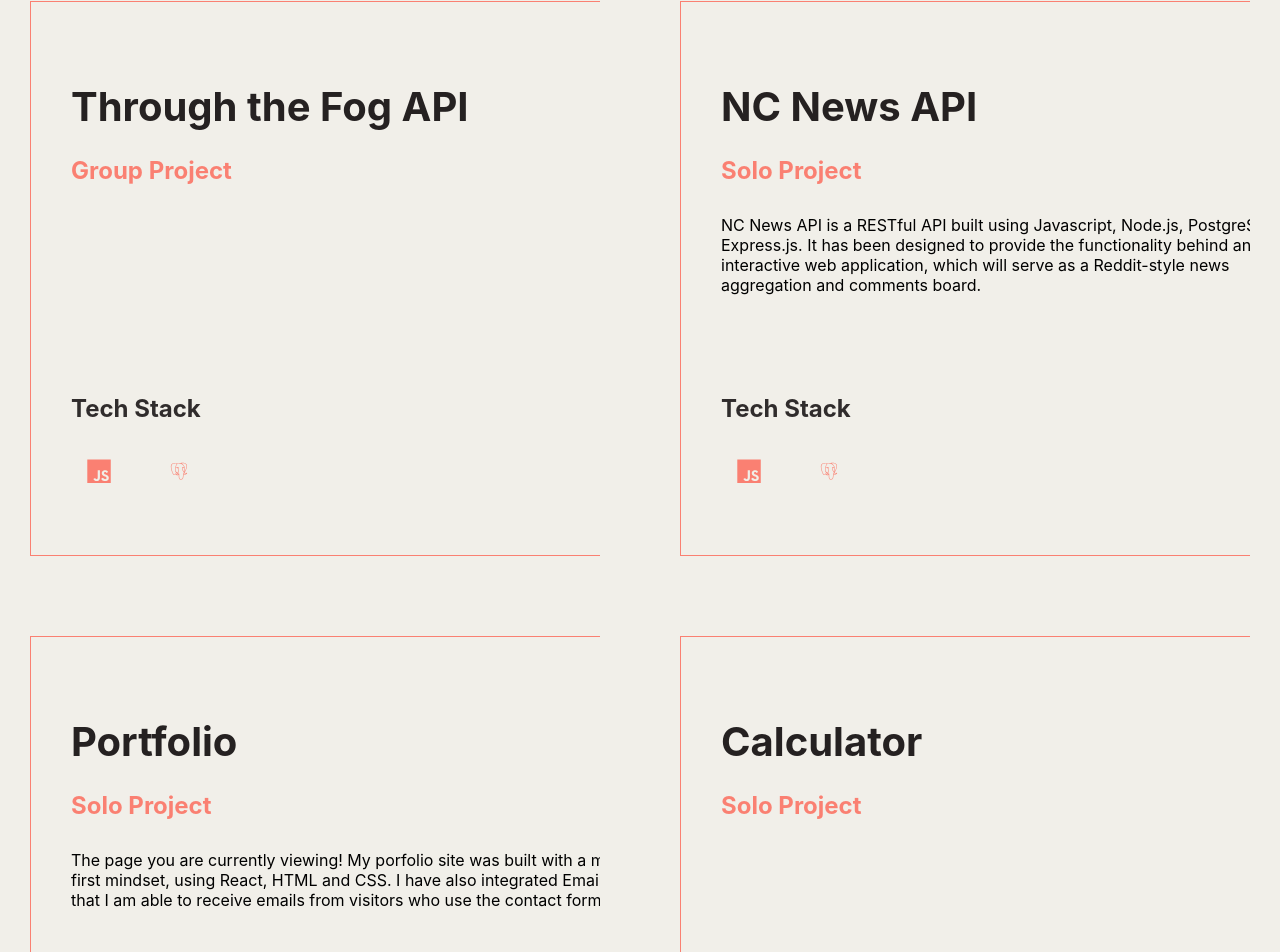
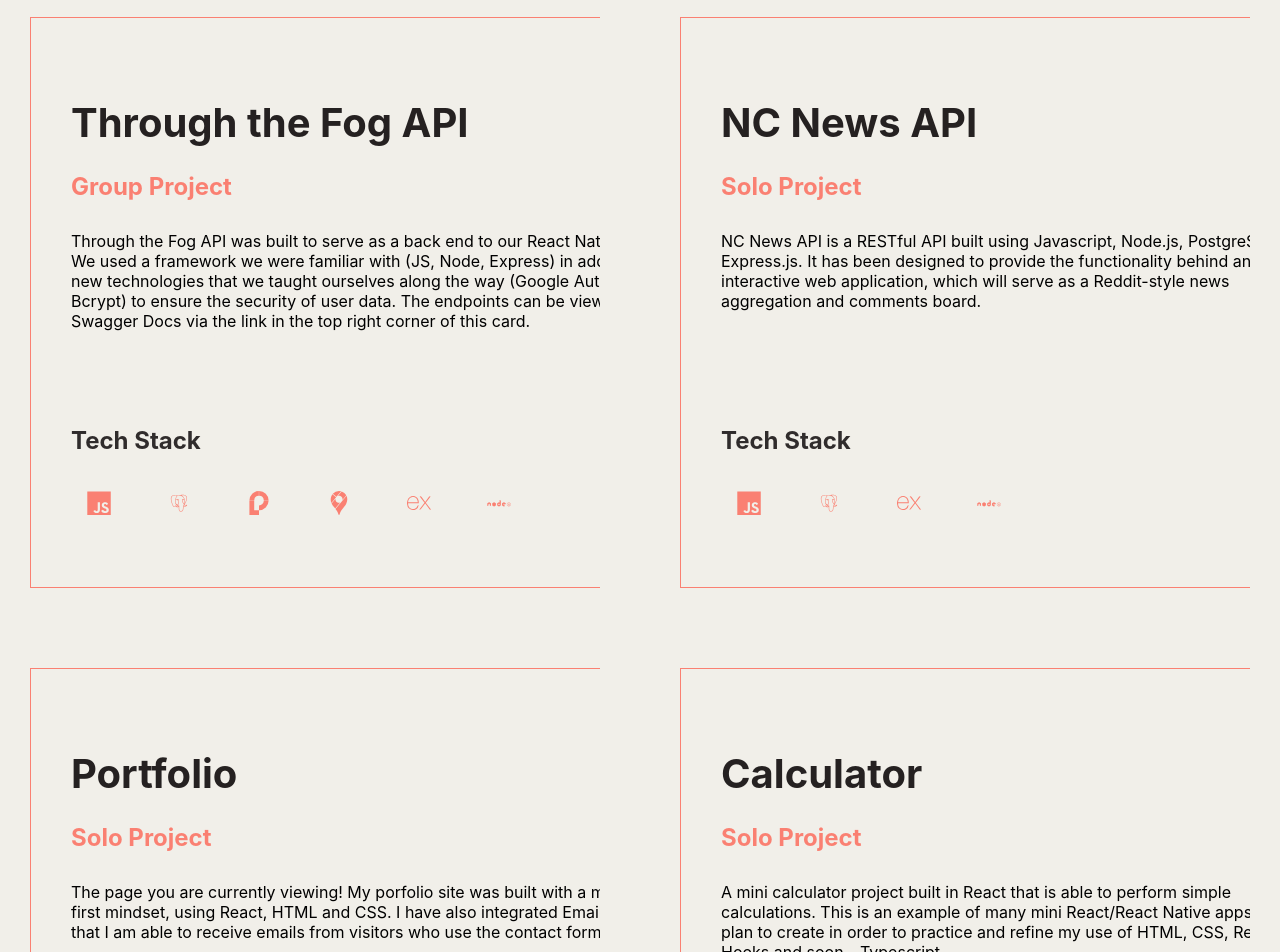
Before and after one commit to leahbanks/portfolio, a React (Create React App) app: page / in a window 1280 px wide. Shown: the part 2738-3690 px from the top of the page. Built offline with nearby package versions, Linux system fonts and the light colour scheme.

Commit message:
project data updated

```diff
--- a/src/components/ProjectCard/ProjectCard.css
+++ b/src/components/ProjectCard/ProjectCard.css
@@ -62,7 +62,7 @@
 }
 
 .project-info {
-  height: 18vh;
+  height: 20vh;
 }
 
 .project-card:hover {
@@ -137,6 +137,16 @@
   padding-bottom: 10px;
 }
 
+.calc-snapshot {
+  width: 30vh;
+  height: 45vh;
+  /* margin-right: 2%;
+
+  margin-bottom: 2%; */
+  border-radius: 2%;
+
+}
+
 @media screen and (max-width: 1024px) {
   .project-container {
     grid-template-columns: repeat(1, 1fr);
--- a/src/components/ProjectCard/ProjectCard.jsx
+++ b/src/components/ProjectCard/ProjectCard.jsx
@@ -29,7 +29,7 @@ export default function ProjectCard({ project }) {
             <p key={item.name}>{item.img}</p>
           ))}
         </ul>
-        {snapshots.length > 0 ? (
+        {snapshots.length > 1 ? (
           <div>
           <h4 className="snapshots-heading">Snapshots ➔</h4>
           <div className="snapshots-container">
--- a/src/data/project-data.js
+++ b/src/data/project-data.js
@@ -1,4 +1,8 @@
-import { ncNewsSnapshots, throughFogSnapshots } from "./snapshot-data";
+import {
+  calculatorSnapshots,
+  ncNewsSnapshots,
+  throughFogSnapshots,
+} from "./snapshot-data";
 
 import {
   DiJsBadge,
@@ -6,21 +10,21 @@ import {
   DiPostgresql,
   DiHtml5,
   DiCss3,
+  DiNodejs,
 } from "react-icons/di";
 import { TbBrandReactNative } from "react-icons/tb";
-import { SiPassport, SiGooglemaps } from "react-icons/si";
+import { SiPassport, SiGooglemaps, SiExpress } from "react-icons/si";
 
 export const projects = [
   {
     title: "Through the Fog",
     type: "Group Project",
-    info: "Through the Fog is a mobile app and interactive game built using React Native. The app uses the Google Maps API and geolocational data from your phone to unveil the areas you have visited in real time, allowing you to see which parts of the world you have discovered in detail. With help from the Through the Fog API, a user is able to create an account, store their progress/data, view scoreboards and post photo markers to document their travels.",
+    info: "Through the Fog is a mobile app and interactive game built using React Native. The app uses the Google Maps API and geolocational data from your phone to unveil the areas you have visited in real time, allowing you to see which parts of the world you have discovered in detail. With help from the Through the Fog API, a user is able to create an account, store their progress/data, view scoreboards and post photo markers to document their travels. A demo and presentation of the app can be viewed by clicking the link in the top right corner of this card.",
     tech: [
       { name: "javascript logo", img: <DiJsBadge /> },
       { name: "react native logo", img: <TbBrandReactNative /> },
       { name: "html-logo", img: <DiHtml5 /> },
       { name: "css logo", img: <DiCss3 /> },
-      { name: "passport.js logo", img: <SiPassport /> },
       { name: "google maps API logo", img: <SiGooglemaps /> },
     ],
     code: "https://github.com/leahbanks/FE-through-the-fog",
@@ -45,10 +49,14 @@ export const projects = [
   {
     title: "Through the Fog API",
     type: "Group Project",
-    info: "",
+    info: "Through the Fog API was built to serve as a back end to our React Native app. We used a framework we were familiar with (JS, Node, Express) in addition to new technologies that we taught ourselves along the way (Google Auth and Bcrypt) to ensure the security of user data. The endpoints can be viewed on Swagger Docs via the link in the top right corner of this card.",
     tech: [
       { name: "javascript logo,", img: <DiJsBadge /> },
-      { name: "posgresql logo", img: <DiPostgresql /> },
+      { name: "postgresql logo", img: <DiPostgresql /> },
+      { name: "passport.js logo", img: <SiPassport /> },
+      { name: "google maps API logo", img: <SiGooglemaps /> },
+      { name: "express.js logo", img: <SiExpress /> },
+      { name: "node.js logo", img: <DiNodejs /> },
     ],
     code: "https://github.com/leahbanks/BE-through-the-fog",
     snapshots: [],
@@ -60,8 +68,9 @@ export const projects = [
     info: "NC News API is a RESTful API built using Javascript, Node.js, PostgreSQL and Express.js. It has been designed to provide the functionality behind and interactive web application, which will serve as a Reddit-style news aggregation and comments board.",
     tech: [
       { name: "javascript logo", img: <DiJsBadge /> },
-      { name: "posgresql logo", img: <DiPostgresql /> },
-      { name: "express.js", img: "" },
+      { name: "postgresql logo", img: <DiPostgresql /> },
+      { name: "express.js logo", img: <SiExpress /> },
+      { name: "node.js logo", img: <DiNodejs /> },
     ],
     code: "https://github.com/leahbanks/BE_nc_news",
     snapshots: [],
@@ -84,7 +93,7 @@ export const projects = [
   {
     title: "Calculator",
     type: "Solo Project",
-    info: "",
+    info: "A mini calculator project built in React that is able to perform simple calculations. This is an example of many mini React/React Native apps that I plan to create in order to practice and refine my use of HTML, CSS, React Hooks and soon - Typescript.",
     tech: [
       { name: "javascript logo", img: <DiJsBadge /> },
       { name: "react logo", img: <DiReact /> },
@@ -92,7 +101,7 @@ export const projects = [
       { name: "css logo", img: <DiCss3 /> },
     ],
     code: "https://github.com/leahbanks/calculator",
-    snapshots: [],
+    snapshots: calculatorSnapshots,
     website: "",
   },
   {
--- a/src/data/snapshot-data.js
+++ b/src/data/snapshot-data.js
@@ -55,3 +55,9 @@ export const throughFogSnapshots = [
     img: "assets/through-the-fog/9.png",
   },
 ];
+
+export const calculatorSnapshots = [
+  { name: "firstCalc",
+    img: "assets/calculator/1.png"
+}
+]
```
Also changed, not shown: public/assets/calculator/1.png (added).
